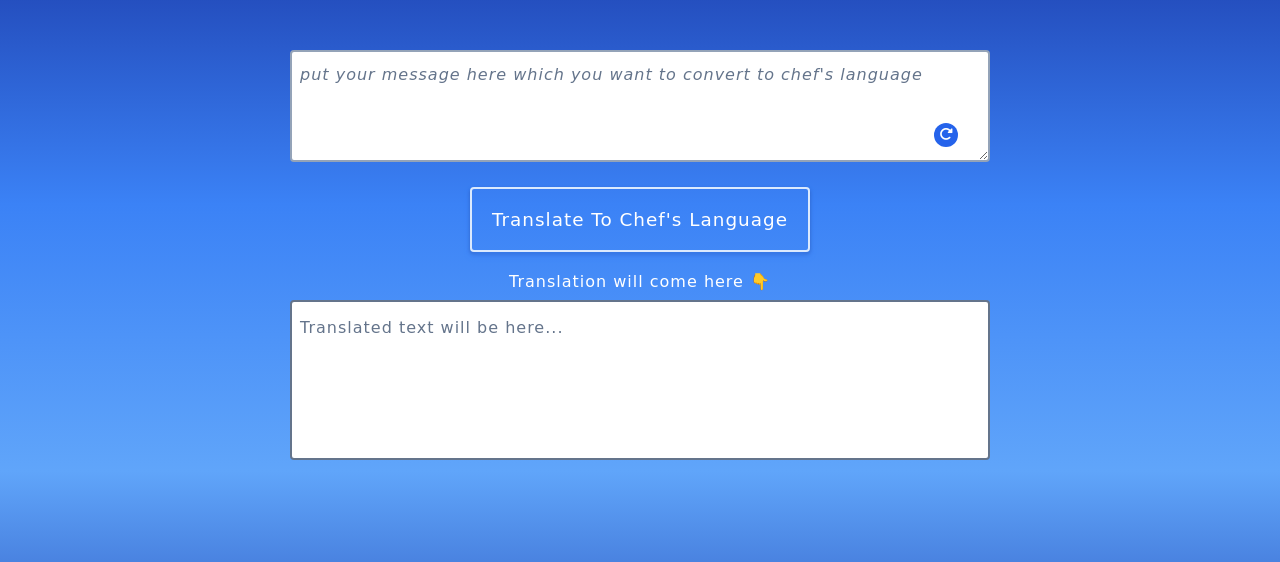
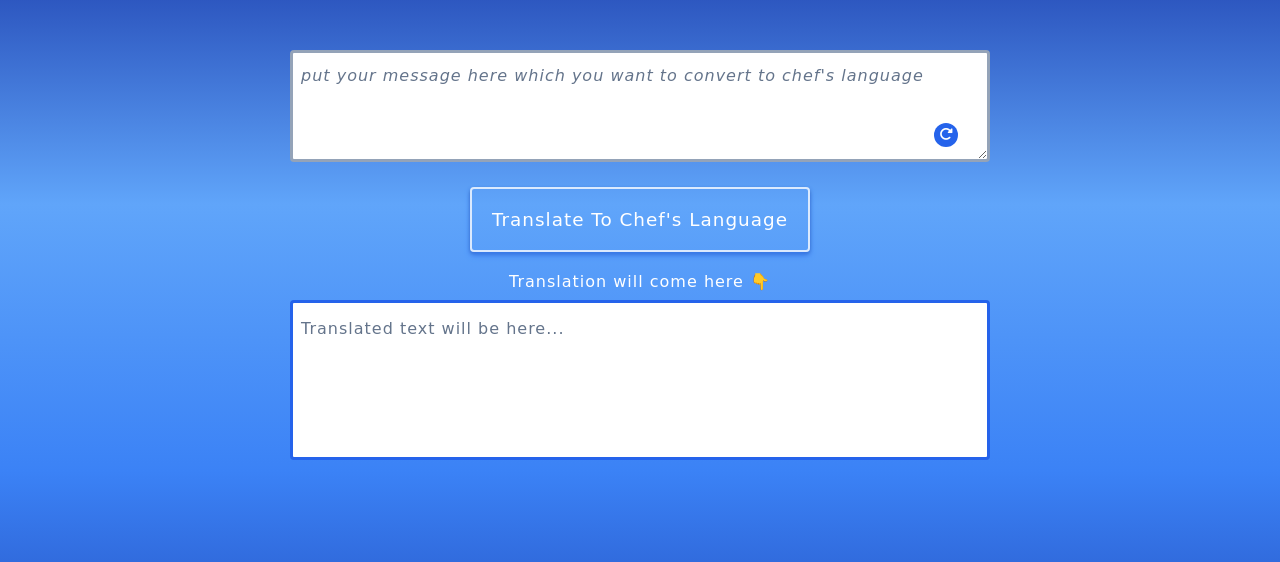
Before and after one commit to swastikpatro/neog-mark7-Swedish_Chef_Speak, a plain HTML site: page index.html in a window 1280 px wide. Shown: the part 62-624 px from the top of the page. Drawn offline with Linux system fonts and the light colour scheme; a web font is replaced by a local one.

Commit message:
style: changed textarea border color on focus

```diff
--- a/css/styles.css
+++ b/css/styles.css
@@ -326,8 +326,8 @@ body {
   background: linear-gradient(
     to bottom,
     var(--primary-800),
+    var(--primary-400),
     var(--primary-500),
-    var(--primary-400),
     var(--primary-800)
   );
 }
@@ -370,9 +370,8 @@ textarea {
   width: 100%;
   height: 7rem;
   padding: 0.75rem 0.5rem;
-  border: none;
   outline: none;
-  border: 0.15rem solid var(--grey-400);
+  border: 0.2rem solid var(--grey-400);
   border-radius: var(--borderRadius);
   color: var(--grey-500);
   letter-spacing: var(--letterSpacing);
@@ -381,7 +380,7 @@ textarea {
 }
 
 textarea:focus {
-  border-color: var(--primary-500);
+  border-color: var(--primary-700);
 }
 textarea::placeholder {
   letter-spacing: var(--letterSpacing);
@@ -454,7 +453,7 @@ textarea::placeholder {
   max-height: 10rem;
   overflow: auto;
   padding: 0.75rem 0.5rem;
-  border: 2px solid var(--grey-500);
+  border: 0.2rem solid var(--primary-600);
   border-radius: var(--borderRadius);
   color: var(--grey-500);
   letter-spacing: var(--letterSpacing);
```
